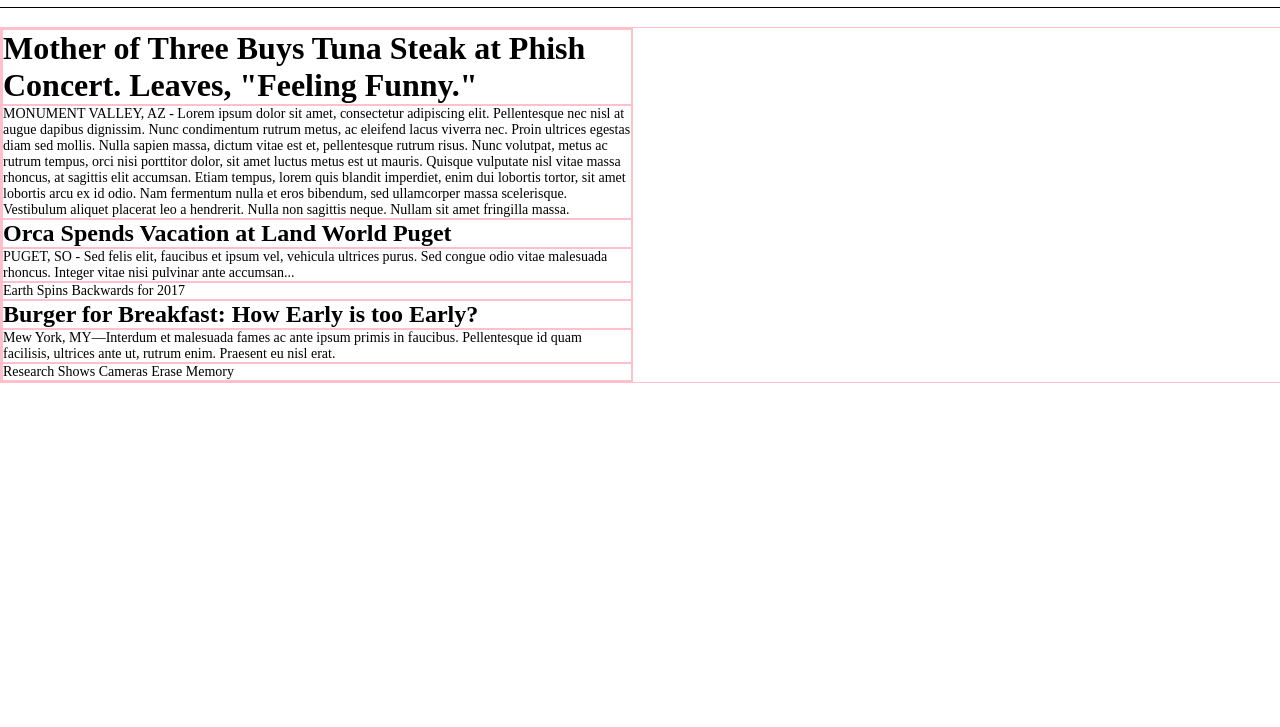
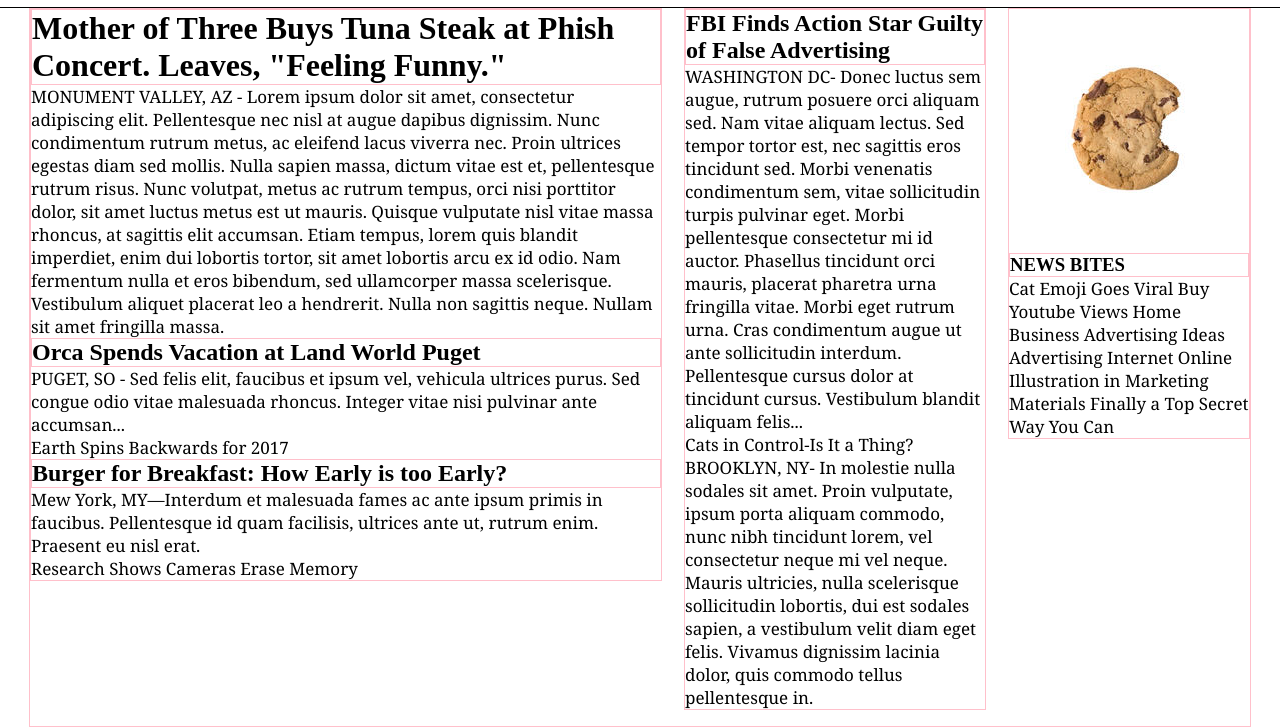
Before and after one commit to danisonfire/my-times, a plain HTML site: page index.html in a window 1280 px wide. Shown: the part 73-800 px from the top of the page. Drawn offline with Linux system fonts and the light colour scheme.

Commit message:
font styling and setting up ohotos

```diff
--- a/index.html
+++ b/index.html
@@ -40,8 +40,25 @@
           <p>Mew York, MY—Interdum et malesuada fames ac ante ipsum primis in faucibus. Pellentesque id quam facilisis, ultrices ante ut, rutrum enim. Praesent eu nisl erat.</p>
 
           <p>Research Shows Cameras Erase Memory</p>
+        </div>
+
+        <div class="medium">
+          <h2>FBI Finds Action Star Guilty of False Advertising</h2>
+          <p>WASHINGTON DC- Donec luctus sem augue, rutrum posuere orci aliquam sed. Nam vitae aliquam lectus. Sed tempor tortor est, nec sagittis eros tincidunt sed. Morbi venenatis condimentum sem, vitae sollicitudin turpis pulvinar eget. Morbi pellentesque consectetur mi id auctor. Phasellus tincidunt orci mauris, placerat pharetra urna fringilla vitae. Morbi eget rutrum urna. Cras condimentum augue ut ante sollicitudin interdum. Pellentesque cursus dolor at tincidunt cursus. Vestibulum blandit aliquam felis...</p>
+
+          <p>Cats in Control-Is It a Thing?</p>
+          <p>BROOKLYN, NY- In molestie nulla sodales sit amet. Proin vulputate, ipsum porta aliquam commodo, nunc nibh tincidunt lorem, vel consectetur neque mi vel neque. Mauris ultricies, nulla scelerisque sollicitudin lobortis, dui est sodales sapien, a vestibulum velit diam eget felis. Vivamus dignissim lacinia dolor, quis commodo tellus pellentesque in.</p>
+
+        </div>
+
+        <div class="small">
+          <img src="./resources/images/img-news-bite.png" />
+          <h3>NEWS BITES</h3>
+          <p>Cat Emoji Goes Viral Buy Youtube Views Home Business Advertising Ideas Advertising Internet Online Illustration in Marketing Materials Finally a Top Secret Way You Can</p>
 
         </div>
       </div>
+
+
   </body>
 </html>
--- a/resources/css/style.css
+++ b/resources/css/style.css
@@ -29,7 +29,7 @@ header {
   align-items: center;
   flex-grow: 1;
   padding-left: 30px;
-  min-width: 340px;
+
 
 }
 
@@ -72,11 +72,18 @@ nav span {
 .column {
 
   display: inline-flex;
+  justify-content: space-between;
   position: absolute;
-  top: 100px;
-  width: 100%;
-  border: 1px solid pink
-
+  align-items: flex-start;
+  overflow: scroll;
+  margin: auto;
+  top: 0;
+  bottom: 0;
+  left: 0;
+  right: 0;
+  top: 80px;
+  width: 1220px;
+  border: 1px solid pink;
 
 }
 
@@ -90,26 +97,26 @@ nav span {
 
 .column .medium {
 
+  display: inline-block;
   width: 300px;
-  background-color: blue;
   border: 1px solid pink;
 
 }
 
 .column .small {
 
+  display: inline-block;
   width: 240px;
-  background-color: orange;
   border: 1px solid pink;
 
 }
 
-p {
+.column p {
 
-  font-family: Times serif;
-  font-size: 14px;
+  font-family: Georgia;
+  font-size: 17px;
   color: black;
-  border: 1px solid pink;
+
 }
 
 h1 {
@@ -129,3 +136,8 @@ h3{
 border: 1px solid pink;
 
 }
+
+.small img {
+  width: 240px;
+  height: 240px;
+}
```
Lines whose indentation alone changed are shown as unchanged.
